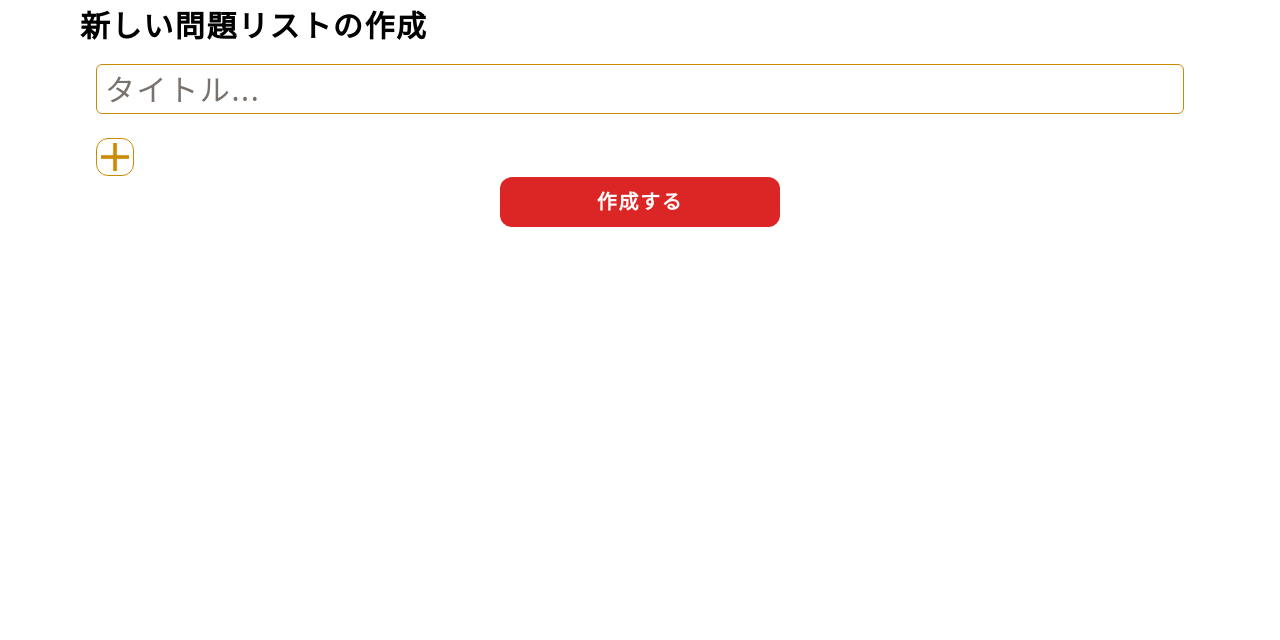
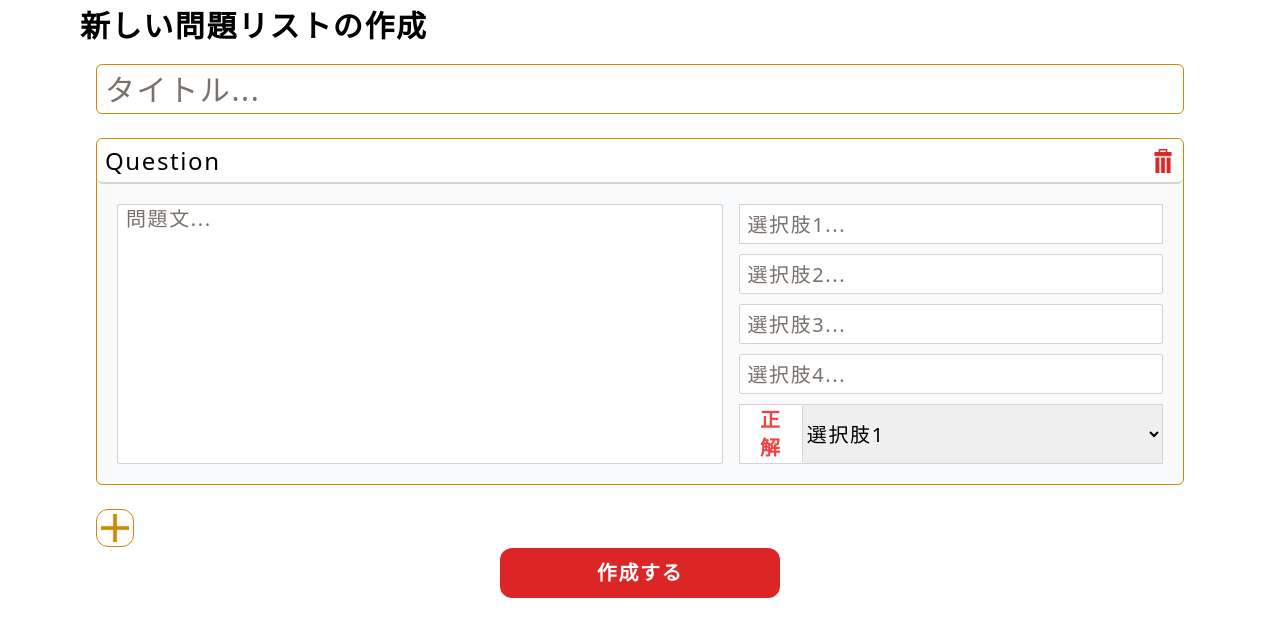
Before and after one commit to AOI-1up/Sophist, a Flask app: page /question in a window 1280 px wide. Shown: the part 160-800 px from the top of the page. Run offline with Flask 2, Linux system fonts and the light colour scheme; some libraries are stand-ins or nearby versions.

Commit message:
[Feat] デフォルトフォームの追加

```diff
--- a/src/app/templates/question.html
+++ b/src/app/templates/question.html
@@ -11,7 +11,7 @@
     {% extends "layout.html" %}
     {% block content %}
     <div class="my-2 mx-10 font-bold text-3xl">新しい問題リストの作成</div>
-    <form action="/question" method="POST" x-data="{ forms: [] }" class="mt-5 mx-14">
+    <form action="/question" method="POST" x-data="{ forms: [{ question: '', choice1: '', choice2: '', choice3: '', choice4: '', answer: '' }] }" class="mt-5 mx-14">
         <input type="text" placeholder="タイトル..." name="list_title"
             class="w-full h-[50px] border border-yellow-600 rounded-md placeholder-stone-500 text-3xl px-2 mb-6 hover:shadow-xl"
             required>
```
